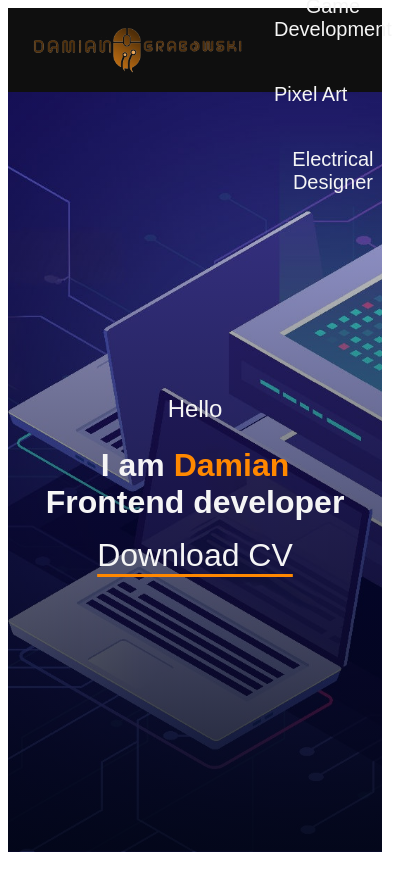
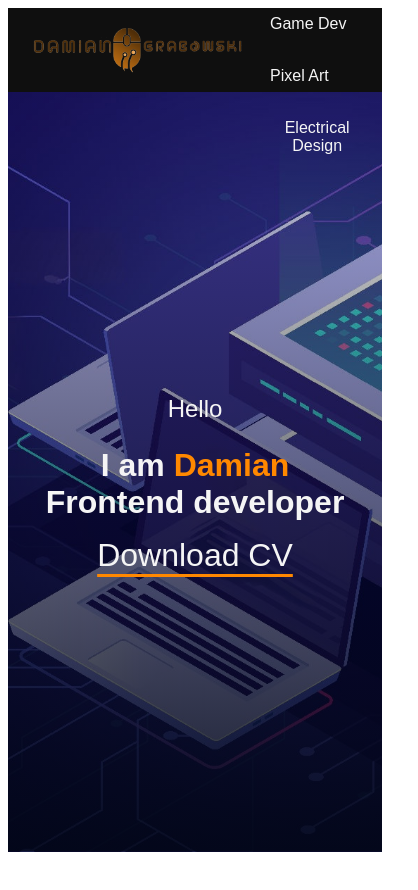
Before and after one commit to DAMIANG97/portfolio_d, a Next.js app: page / in a window 390 px wide. Shown: the top 890 px of the page, 418 px wide, since content can reach past the window. Built offline with nearby package versions, Linux system fonts and the light colour scheme.

Commit message:
Responsiv design update
- minor style changes

```diff
--- a/components/Atoms/NavButton/NavButton.module.scss
+++ b/components/Atoms/NavButton/NavButton.module.scss
@@ -1,10 +1,17 @@
+@use "sass-mq/_mq";
+
 .NavButton {
-  font-size: 1.25rem;
-  margin: 1.25rem;
+  font-size: 1rem;
+  margin: 1rem;
   background-color: transparent;
   border: none;
   color: var(--color-text);
   text-decoration: none;
+
+  @include mq.mq($from: 1024px) {
+    margin: 1.25rem;
+    font-size: 1.25rem;
+  }
   &:hover {
     cursor: pointer;
     text-decoration: underline 0.125rem var(--color-secondary);
--- a/components/Organisms/Header/index.tsx
+++ b/components/Organisms/Header/index.tsx
@@ -7,7 +7,7 @@ import LogoLink from "@/components/Atoms/LogoLink";
 const Header: React.FC = () => {
   return (
     <header className={styles.header}>
-      <LogoLink href="#" alt="LOGO" ariaLabel="A man sitting at a computer and programming. And title - Damian Grabowski" src="/logo/logo.png" height={80} width={240}></LogoLink>
+      <LogoLink href="#" alt="LOGO" ariaLabel="A man sitting at a computer and programming. With the title - Damian Grabowski" src="/logo/logo.png" height={80} width={240}></LogoLink>
       <Navigation></Navigation>
     </header>
   );
--- a/data/careers.ts
+++ b/data/careers.ts
@@ -6,7 +6,7 @@ export const careers = [
   },
   {
     id: "game-dev",
-    name: "Game Development",
+    name: "Game Dev",
     description: "Hero Banner showcasing career paths - game development",
   },
   {
@@ -16,7 +16,7 @@ export const careers = [
   },
   {
     id: "electrical-design",
-    name: "Electrical Designer",
+    name: "Electrical Design",
     description: "Hero Banner showcasing career paths - electrical designer",
   },
 ];
```
